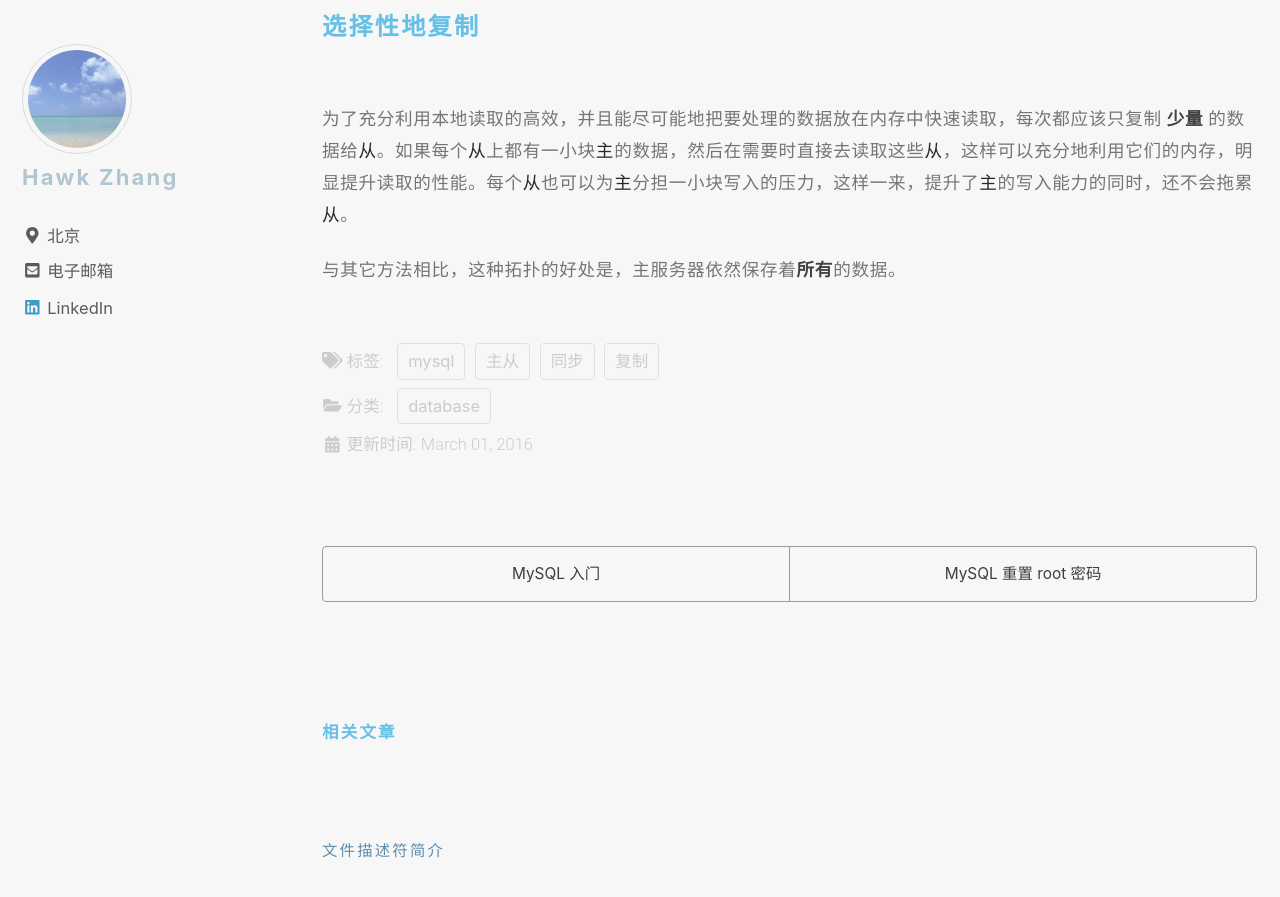
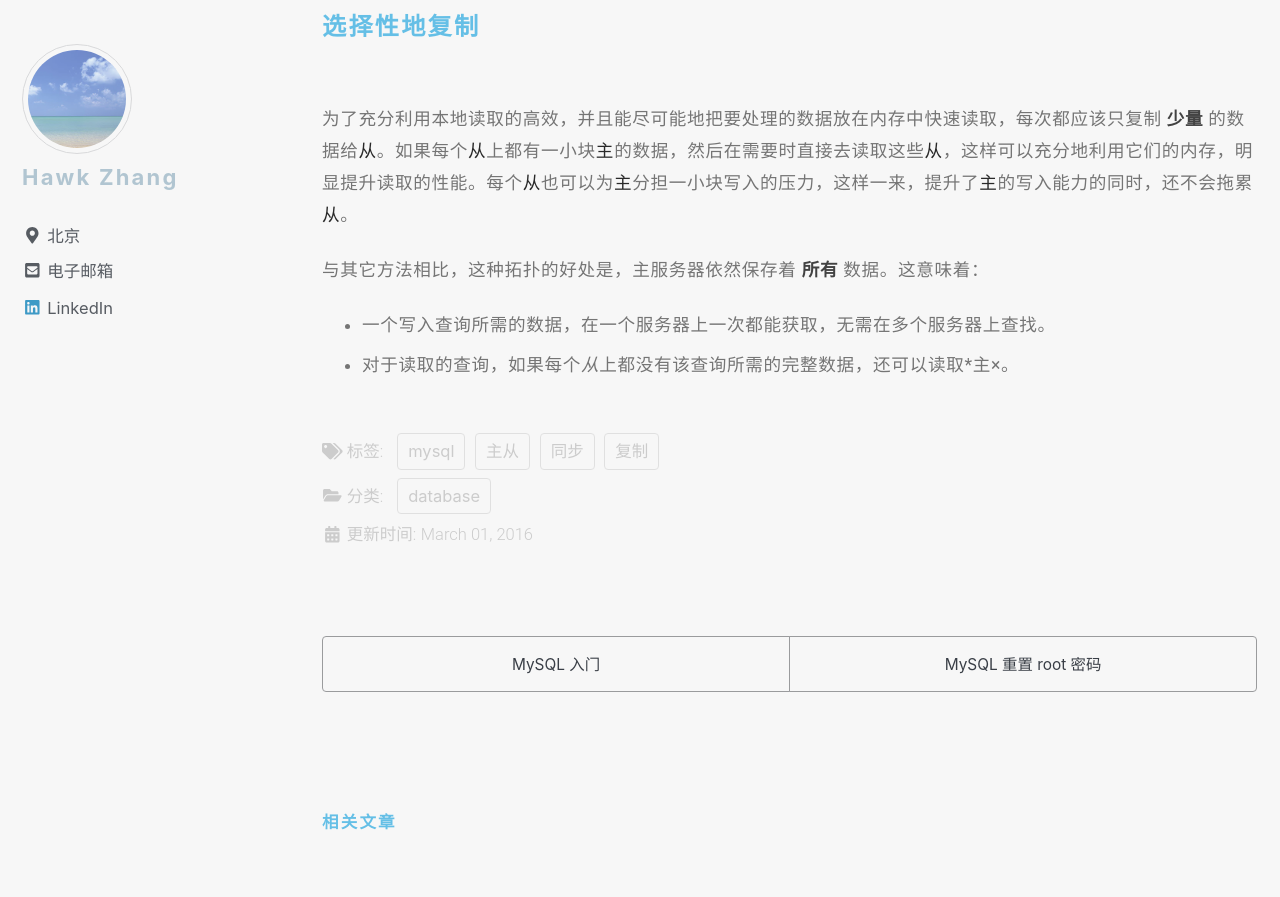
Before and after one commit to narru888/linotes_note, a Jekyll site: the page built from _posts/mysql/2016-03-01-master.slave.md, in a window 1280 px wide and 900 px high, scrolled down 37580 px. Shown: the top 897 px of the window. Built offline with Jekyll 4.4.1, drawn with Linux system fonts in a browser that asks for light colours; nearby versions of some CDN libraries; a script that is not in the unit is left out.

Commit message:
update on 2018-08-14 10:30:01 CST

```diff
--- a/_posts/mysql/2016-03-01-master.slave.md
+++ b/_posts/mysql/2016-03-01-master.slave.md
@@ -1173,4 +1173,7 @@ MySQL 的复制是非常灵活的，完全可以按照自己的需求来单独
 
 为了充分利用本地读取的高效，并且能尽可能地把要处理的数据放在内存中快速读取，每次都应该只复制 **少量** 的数据给*从*。如果每个*从*上都有一小块*主*的数据，然后在需要时直接去读取这些*从*，这样可以充分地利用它们的内存，明显提升读取的性能。每个*从*也可以为*主*分担一小块写入的压力，这样一来，提升了*主*的写入能力的同时，还不会拖累*从*。
 
-与其它方法相比，这种拓扑的好处是，主服务器依然保存着**所有**的数据。
+与其它方法相比，这种拓扑的好处是，主服务器依然保存着 **所有** 数据。这意味着：
+
+* 一个写入查询所需的数据，在一个服务器上一次都能获取，无需在多个服务器上查找。
+* 对于读取的查询，如果每个*从*上都没有该查询所需的完整数据，还可以读取*主×。
```
